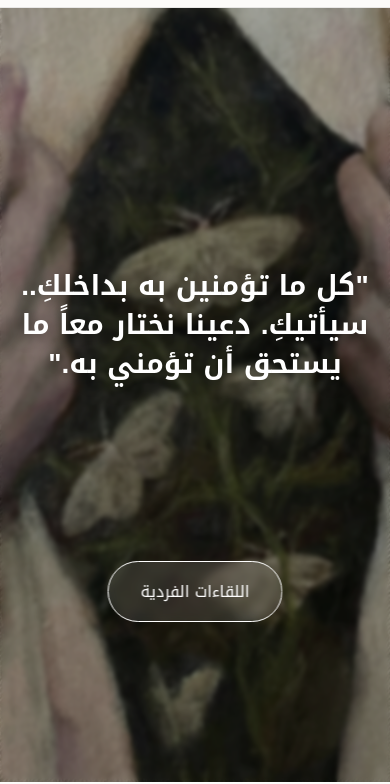
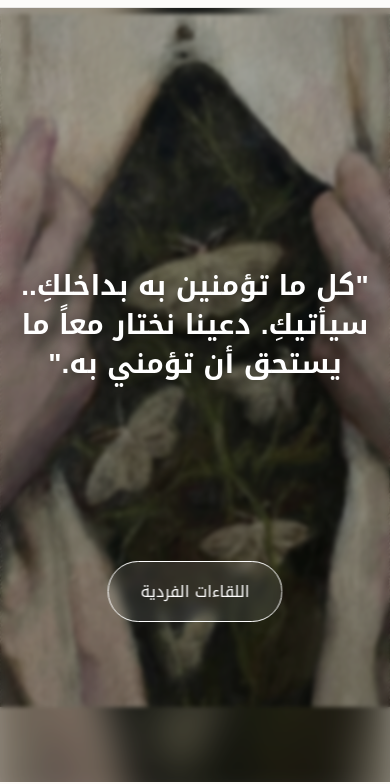
Before and after one commit to seizzer/zin-elhac-site, a website: page index.html in a window 390 px wide. Shown: the part 62-846 px from the top of the page. Drawn offline with Linux system fonts and the light colour scheme; no server answers.

Commit message:
Update index.html

```diff
--- a/index.html
+++ b/index.html
@@ -138,6 +138,42 @@
     /* HERO */
     #hero { padding: 0; align-items: center; justify-content: center; overflow: hidden; background-color: var(--c1); height: 100vh; margin-bottom: 0; padding-bottom: 11px; }
     .hero-bg { position: absolute; inset: 0; background-image: url('motto.jpg'); background-size: cover; background-position: center; z-index: 0; }
+
+/* Mobile-only: keep image uncropped (contain) while still filling the screen with a blurred cover layer */
+.hero-bg-blur, .hero-img { display: none; }
+
+@media (max-width: 768px) {
+  #hero { height: 100svh; } /* iOS Safari dynamic bars fix */
+
+  /* Hide desktop hero background only on mobile */
+  .hero-bg { display: none; }
+
+  /* Fill the screen (no empty bars) with a blurred version */
+  .hero-bg-blur {
+    display: block;
+    position: absolute;
+    inset: 0;
+    background-image: url('motto-mobile.jpg');
+    background-size: cover;
+    background-position: center;
+    filter: blur(18px);
+    transform: scale(1.08);
+    z-index: 0;
+  }
+
+  /* Show the full, uncropped image on top */
+  .hero-img {
+    display: block;
+    position: absolute;
+    inset: 0;
+    background-image: url('motto-mobile.jpg');
+    background-size: contain;
+    background-position: center;
+    background-repeat: no-repeat;
+    z-index: 0;
+  }
+}
+
     .hero-overlay { position: absolute; inset: 0; background: rgba(0,0,0,0.2); backdrop-filter: blur(2px); z-index: 1; }
     .hero-content { position: relative; z-index: 2; text-align: center; color: #fff; max-width: 800px; padding: 20px; }
     .hero-content * { color: #fff !important; text-shadow: 0 2px 10px rgba(0,0,0,0.5) !important; }
@@ -294,19 +330,6 @@
 
         .form-grid { grid-template-columns: 1fr; gap: 10px; }
     }
-/* --- HERO MOBILE QUALITY / ZOOM FIX (ONLY MOBILE) --- */
-@media (max-width: 768px) {
-    /* iOS Safari: use small viewport units to avoid perceived zoom/crop when address bar shows/hides */
-    #hero { height: 100svh; }
-    /* Use dedicated 9:16 asset on mobile to reduce scaling + improve sharpness */
-    .hero-bg {
-        background-image: url('motto-mobile.jpg');
-        background-size: cover;
-        /* keep "fill screen" but show more of the subject (less crop from center-zoom) */
-        background-position: 50% 20%;
-        background-repeat: no-repeat;
-    }
-}
   </style>
 </head>
 
@@ -408,6 +431,8 @@
   <main>
     <section id="hero">
         <div class="hero-bg"></div>
+<div class="hero-bg-blur" aria-hidden="true"></div>
+<div class="hero-img" aria-hidden="true"></div>
         <div class="hero-overlay"></div>
         <div class="hero-content">
             <h1 class="motto-text">
```
